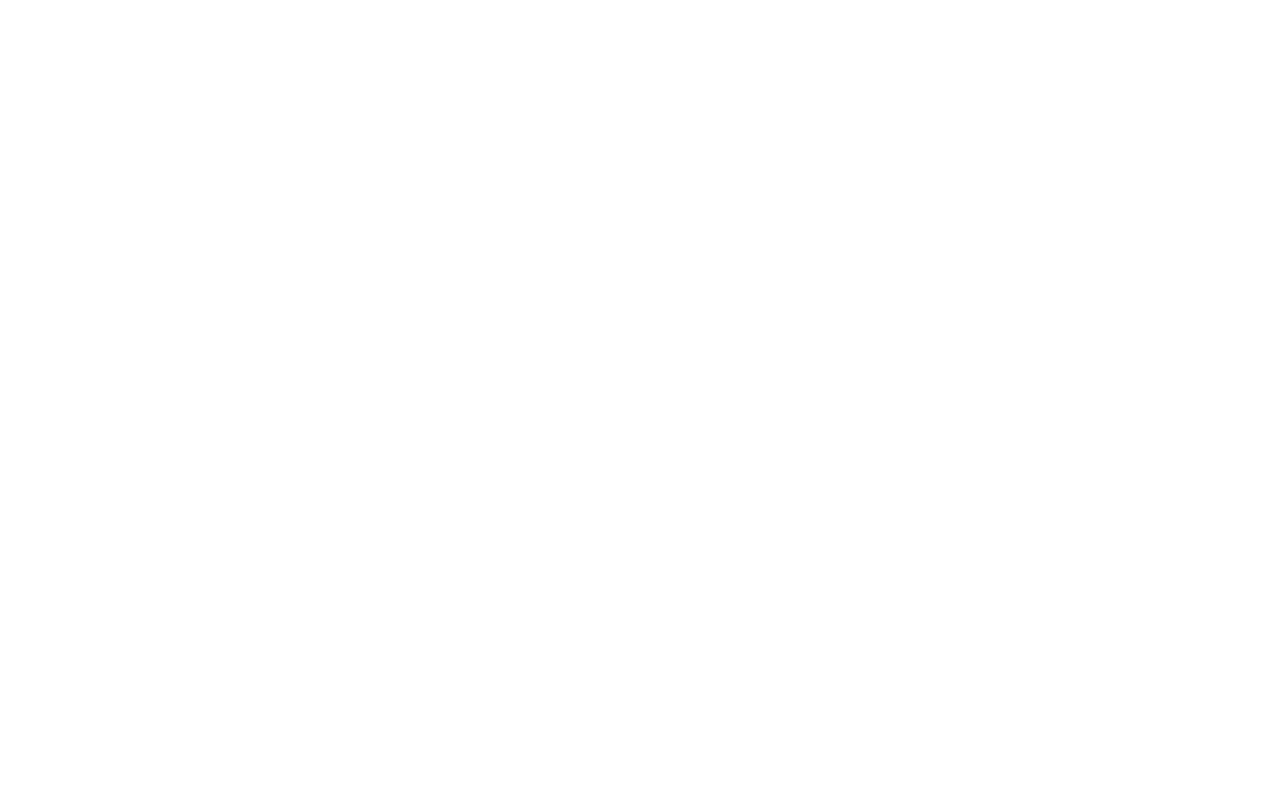
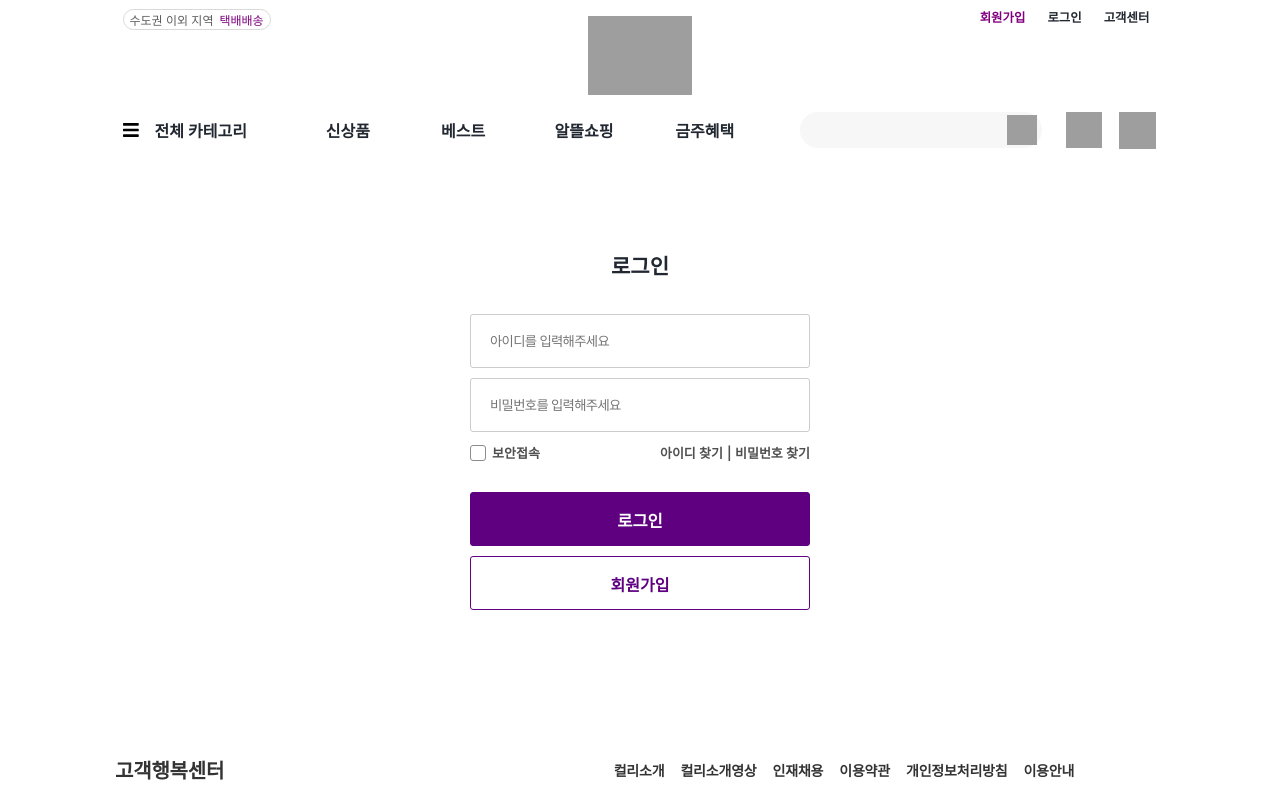
Before and after one commit to MyoungSeob/clone_kurly, a React (Create React App) app in the folder market_kurly_frontend/: page /login in a window 1280 px wide. Shown: the top 800 px of the page. Built offline with nearby package versions, Linux system fonts and the light colour scheme; grey boxes are pictures that could not be loaded.

Commit message:
commit_mok_login

```diff
--- a/market_kurly_frontend/src/HomeSandwich/CardList.js
+++ b/market_kurly_frontend/src/HomeSandwich/CardList.js
@@ -12,7 +12,6 @@
   const dispatch = useDispatch();
 
   const card_list = useSelector((state) => state.card.list);
-  // console.log(card_list);
 
   // const [items, setItems] = useState([]);
 
--- a/market_kurly_frontend/src/elements/Input.js
+++ b/market_kurly_frontend/src/elements/Input.js
@@ -4,12 +4,13 @@
 import Text from "elements/Text";
 
 const Input = (props) => {
-    const {label, border, placeholder, _onChange, width, height, type, multiline, value, is_submit, onSubmit} = props;
+    const {label, margin, loginBox, border, placeholder, _onChange, width, height, type, multiline, value, is_submit, onSubmit} = props;
 
     const styles = {
         width: width,
         height: height,
         border: border,
+        margin: margin,
     };
 
     if(multiline){
@@ -20,6 +21,16 @@
             </Grid>
         )
     }
+
+    if(loginBox){
+        return (
+            <Grid>
+
+                <ElLoginBox {...styles} value={value} rows={10} placeholder={placeholder} onChange={_onChange}></ElLoginBox>
+            </Grid>
+        )
+    }
+
     return (
         <React.Fragment>
             <Grid>
@@ -33,6 +44,7 @@
 
 Input.defaultProps = {
     multiline: false,
+    loginBox: false,
     label: false,
     placeholder: '텍스트를 입력해주세요.',
     type: "text",
@@ -41,9 +53,23 @@
     width: false,
     height: false,
     border: false,
+    margin: false,
     onSubmit: () => {},
     _onChange: () => {}
 }
+
+const ElLoginBox = styled.input`
+    width: 100%;
+    height: 54px;
+    padding: 0 19px;
+    ${(props) => (props.margin ? `margin: ${props.margin};` : "")}    border: 1px solid #ccc;
+    border-radius: 3px;
+    background-color: #fff;
+    font-size: 14px;
+    line-height: 20px;
+    outline: none;
+    letter-spacing: -.05em;
+`
 
 const ElTextarea = styled.textarea`
     border-radius: 6px;
--- /dev/null
+++ b/market_kurly_frontend/src/elements/LoginBox.js
@@ -0,0 +1,42 @@
+import React from "react";
+import styled from "styled-components"
+import Grid from "elements/Grid";
+import Text from "elements/Text";
+
+const LoginBox = (props) => {
+    const {placeholder, margin} = props;
+
+    const styles = {
+       margin: margin,
+    };
+
+    return (
+        <React.Fragment>
+
+            <ElLoginBox {...styles} placeholder={placeholder}></ElLoginBox>
+
+        </React.Fragment>
+    )
+}
+
+LoginBox.defaultProps = {
+    margin: false,
+    placeholder: '텍스트를 입력해주세요.',
+
+}
+
+const ElLoginBox = styled.input`
+    border-radius: 3px;
+    border: 1px solid #ccc;
+    ${(props) => (props.margin ? `margin: ${props.margin};` : "")}
+    width: 100%;
+    max-width: 100%;
+    height: 54px;
+    padding: 0px 19px;
+    box-sizing: border-box;
+    letter-spacing: -.05em;
+
+`;
+
+
+export default LoginBox;
--- a/market_kurly_frontend/src/elements/Text.js
+++ b/market_kurly_frontend/src/elements/Text.js
@@ -3,7 +3,7 @@
 
 const Text = (props) => {
 
-    const {bold, color, size, margin, children, center, width, _onClick} = props;
+    const {bold, color, height, size, margin, children, center, width, _onClick} = props;
 
     const styles = {
         bold: bold,
@@ -11,6 +11,7 @@
         size: size,
         margin:margin,
         center:center,
+        height:height,
         width:width,
     };
 
@@ -29,12 +30,14 @@
     margin: false,
     center: false,
     width : false,
+    height : false,
     _onClick: () => {},
 }
 
 const P = styled.p`
     color: ${(props) => props.color};
     width: ${(props) => props.width};
+    height: ${(props) => props.height};
     text-align: ${(props) => props.center};
     font-size: ${(props) => props.size};
     font-weight: ${(props) => (props.bold ? "600" : "400")};
--- a/market_kurly_frontend/src/pages/Login.js
+++ b/market_kurly_frontend/src/pages/Login.js
@@ -0,0 +1,84 @@
+import React from "react";
+import Grid from "elements/Grid";
+import Button from "elements/Button";
+import Text from "elements/Text";
+import Input from "elements/Input";
+import LoginBox from "elements/LoginBox";
+import styled from "styled-components";
+
+import Header from "components/Header";
+import Footer from "components/Footer";
+
+const Login = (props) => {
+
+
+    return (
+        <React.Fragment>
+            <Header></Header>
+
+            <Grid width="340px" margin="0 auto" padding="90px 0 100px">
+                <Text bold margin="0px auto 34px" size="21px" width="100%" center="center">로그인</Text>
+
+                <LoginBox placeholder="아이디를 입력해주세요">
+
+                </LoginBox>
+
+                <LoginBox margin="10px 0 0" placeholder="비밀번호를 입력해주세요">
+                </LoginBox>
+
+                <Grid is_flex margin="11px 0">
+                    <Grid flex_start>
+                        <Check />
+                        <Text color="#4f4f4f" bold size="13px" margin="0 0 0px 6px"> 보안접속</Text>
+                    </Grid>
+                    <Grid flex_end>
+                        <Text color="#4f4f4f" bold size="13px" margin="0">아이디 찾기</Text>
+                        <Text color="#4f4f4f" bold size="13px" margin="0 0 0 4px">| 비밀번호 찾기</Text>
+                    </Grid>
+                </Grid>
+                <ButtonLogin>
+                    <Text  bold color="#ffffff" size="16.5px" margin="1px 0 0 0">로그인</Text>
+                </ButtonLogin>
+                <ButtonSignup>
+                    <Text bold color="#5f0081" size="16px" margin="1px 0 0 0">회원가입</Text>
+                </ButtonSignup>
+
+            </Grid>
+
+            <Footer></Footer>
+        </React.Fragment>
+    )
+}
+
+const ButtonSignup = styled.button`
+    margin: 10px 0 0 0;
+    width: 100%;
+    height: 54px;
+    border-radius: 3px;
+    border: 1px solid #5f0081;
+    background-color: #ffffff;
+
+`;
+
+const ButtonLogin = styled.button`
+    margin: 19px 0 0 0;
+    width: 100%;
+    height: 54px;
+    border-radius: 3px;
+    border: 1px solid #5f0081;
+    background-color: #5f0080;
+
+`;
+
+const Check = styled.input`
+
+    width: 10px;
+    height: 12px;
+    border-radius: 3px;
+    border: 1px solid #8c8c8c;
+    background-size: 16px 17px;
+
+`;
+
+
+export default Login;
--- a/market_kurly_frontend/src/shared/App.js
+++ b/market_kurly_frontend/src/shared/App.js
@@ -4,6 +4,7 @@
 import {ConnectedRouter} from "connected-react-router";
 import {history} from "redux/configStore";
 import Home from "pages/Home";
+import Login from "pages/Login";
 
 
 
@@ -12,6 +13,7 @@
     <React.Fragment>
       <ConnectedRouter history={history}>
         <Route path="/" exact component={Home}/>
+        <Route path="/login" exact component={Login}/>
       </ConnectedRouter>
     </React.Fragment>
   );
```
